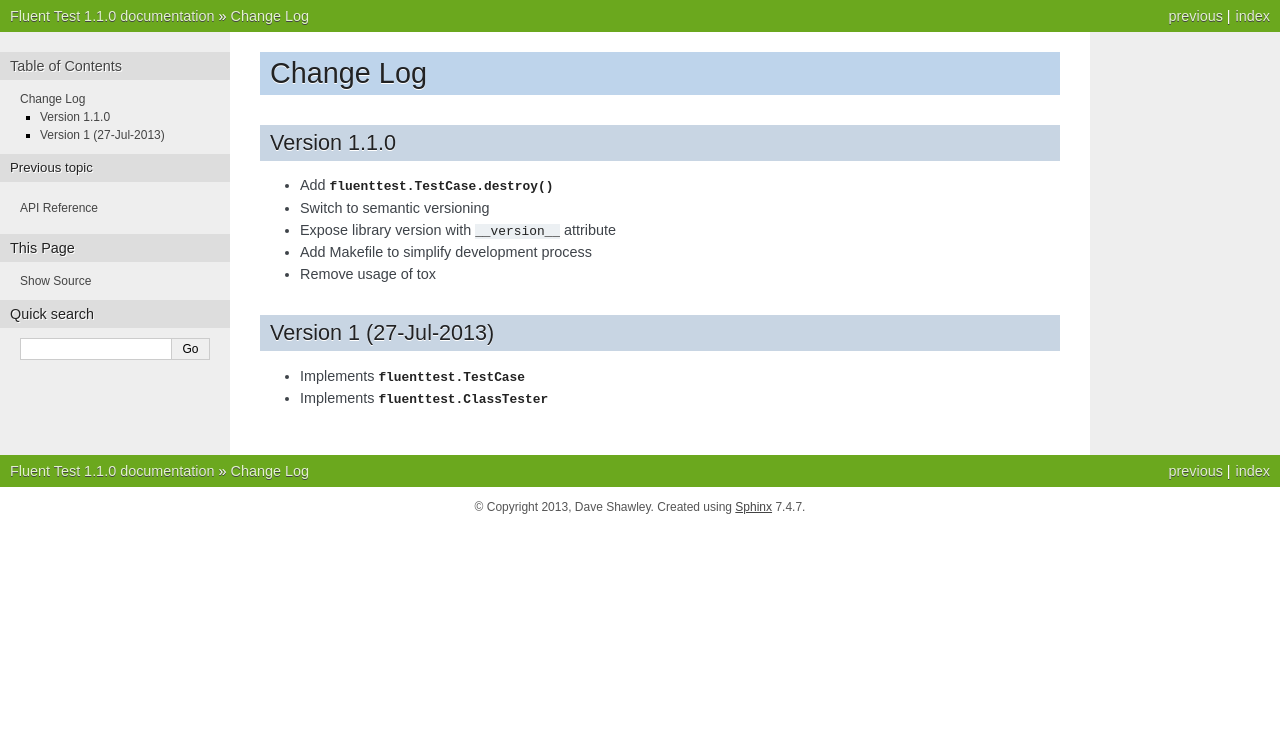
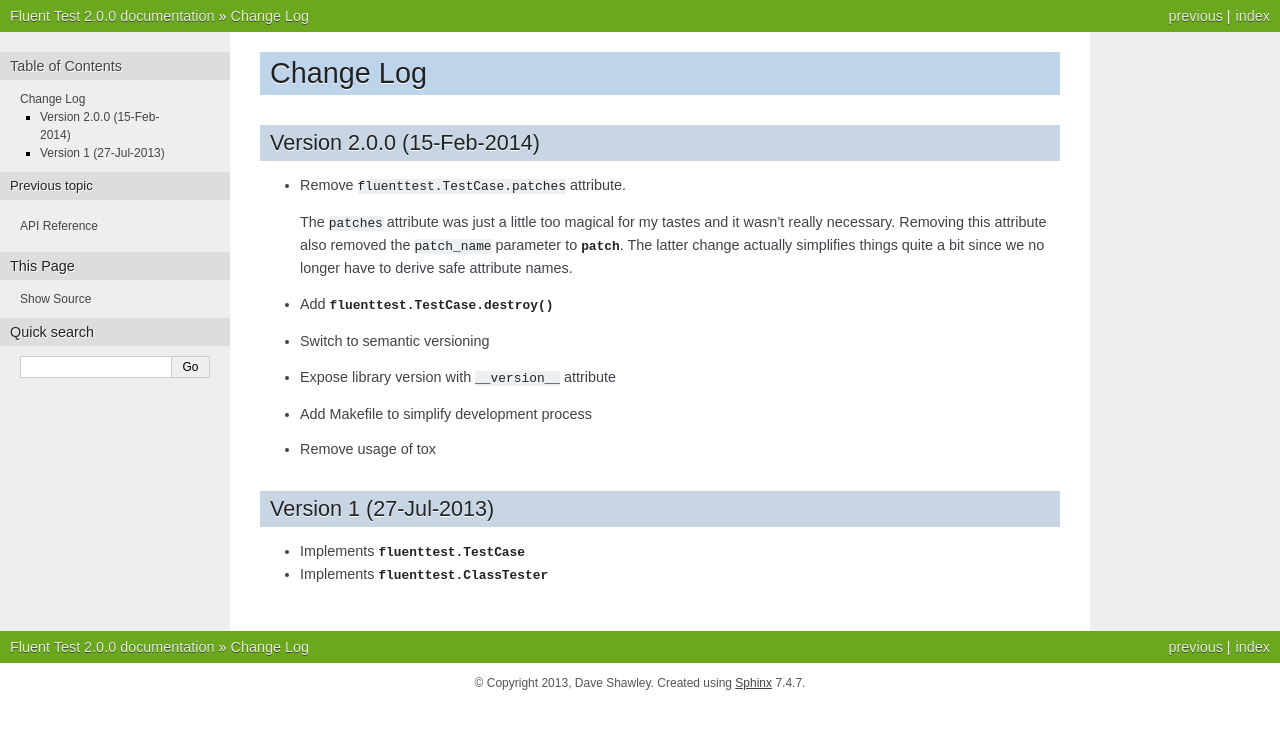
Before and after one commit to movermeyer/fluent-test, a Sphinx documentation site: the page built from doc/changelog.rst, in a window 1280 px wide. Shown: the top 729 px of the page. Built offline with Sphinx 7.4.7, drawn with Linux system fonts in a browser that asks for light colours.

Commit message:
Version bump to 2.0.0.

```diff
--- a/doc/changelog.rst
+++ b/doc/changelog.rst
@@ -1,9 +1,17 @@
 Change Log
 ==========
 
-Version 1.1.0
+Version 2.0.0 (15-Feb-2014)
 -------------
-- Add :py:meth:`fluenttest.TestCase.destroy`
+- Remove ``fluenttest.TestCase.patches`` attribute.
+
+  The ``patches`` attribute was just a little too magical for my tastes and
+  it wasn't really necessary.  Removing this attribute also removed the
+  ``patch_name`` parameter to :class:`~fluenttest.TestCase.patch`.  The latter
+  change actually simplifies things quite a bit since we no longer have to
+  derive safe attribute names.
+
+- Add :meth:`fluenttest.TestCase.destroy`
 - Switch to semantic versioning
 - Expose library version with ``__version__`` attribute
 - Add Makefile to simplify development process
@@ -11,5 +19,5 @@ Version 1.1.0
 
 Version 1 (27-Jul-2013)
 -----------------------
-- Implements :py:class:`fluenttest.TestCase`
-- Implements :py:class:`fluenttest.ClassTester`
+- Implements :class:`fluenttest.TestCase`
+- Implements :class:`fluenttest.ClassTester`
--- a/fluenttest/__init__.py
+++ b/fluenttest/__init__.py
@@ -1,7 +1,7 @@
 from fluenttest.class_based import ClassTester, lookup_class, the_class
 from fluenttest.test_case import TestCase
 
-version_info = (1, 1, 0)
+version_info = (2, 0, 0)
 __version__ = '.'.join(str(x) for x in version_info)
 __all__ = [
     'ClassTester',
```
